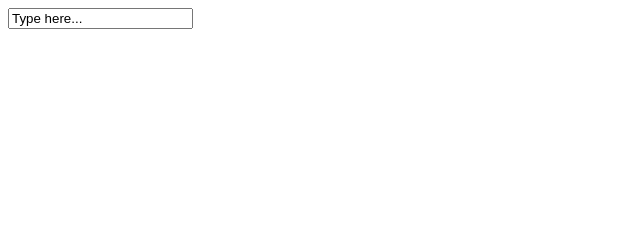
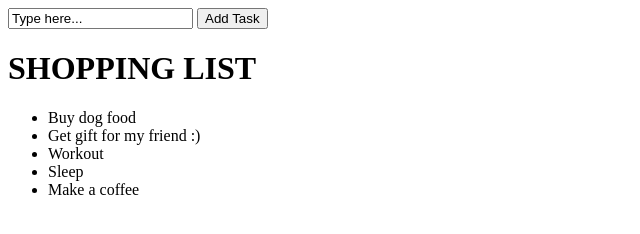
Before and after one commit to aquilasfr/to-do-list, a plain HTML site: page index.html in a window 1280 px wide. Shown: the whole page, without its empty margins (0-640 px from the left). Drawn offline with Linux system fonts and the light colour scheme.

Commit message:
Added orded list

```diff
--- a/index.html
+++ b/index.html
@@ -5,11 +5,25 @@
     <meta http-equiv="X-UA-Compatible" content="IE=edge">
     <meta name="viewport" content="width=, initial-scale=1.0">
     <title>To do List</title>
+
     <form>
         <input type="text" value="Type here...">
+        <button type="submit">Add Task</button>
+
+        <h1>SHOPPING LIST</h1>
+        <ul>
+            <li>Buy dog food</li>
+            <li>Get gift for my friend :)</li>
+            <li>Workout</li>
+            <li>Sleep</li>
+            <li>Make a coffee</li>
+
+        </ul>
 
 
     </form>
+
+
 
 </head>
 <body>
```
